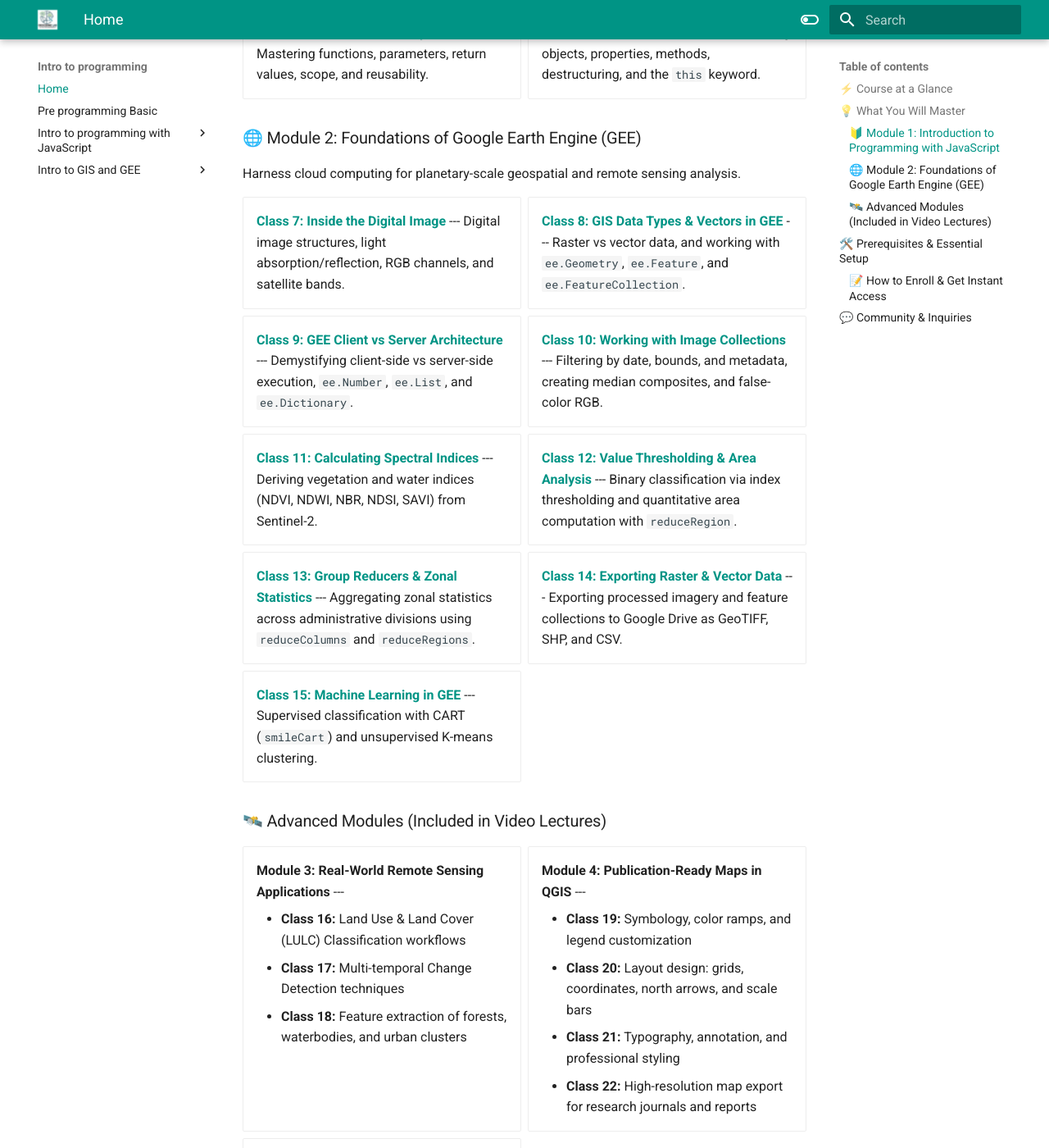
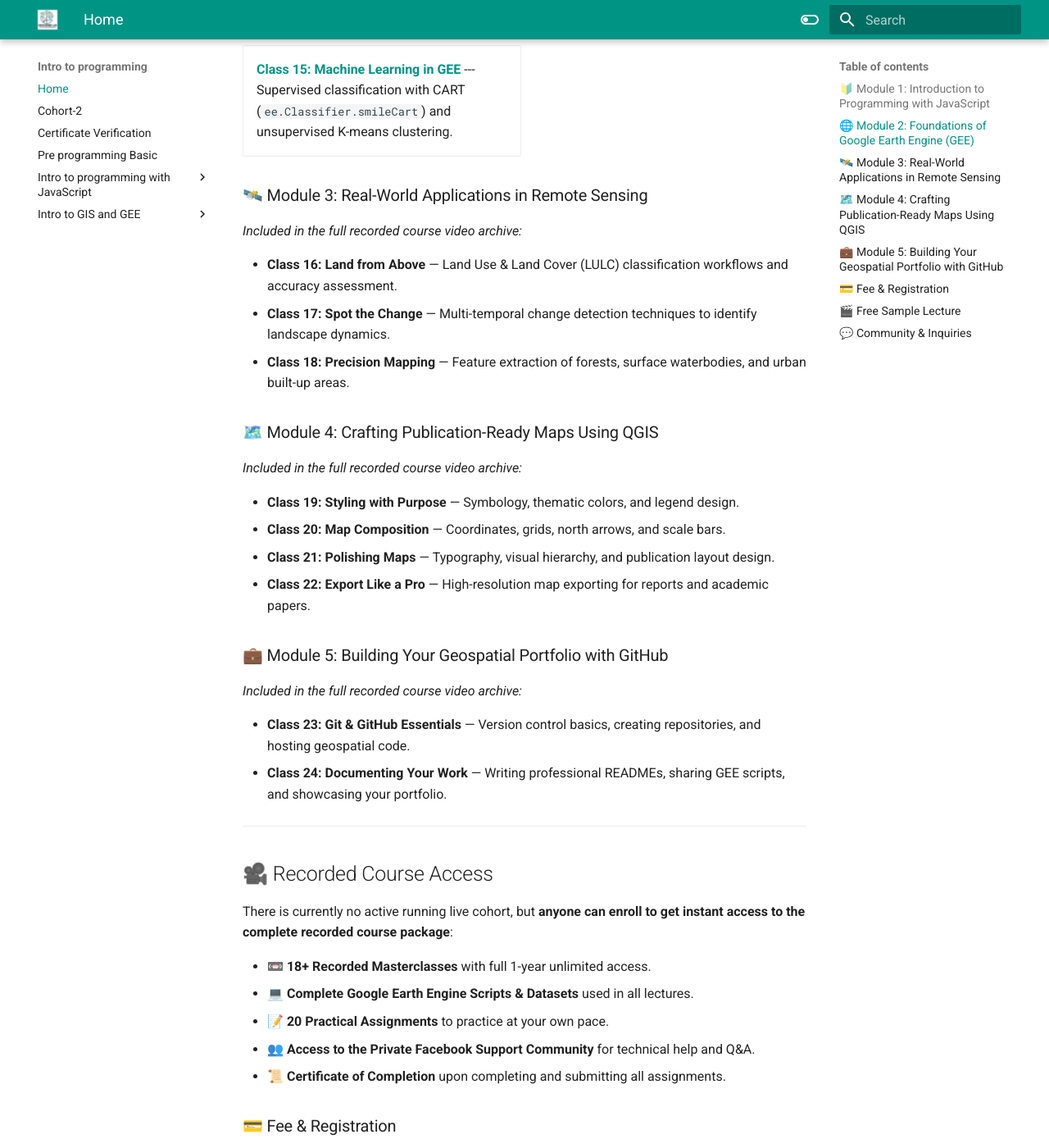
Before and after one commit to ramiz-moktader/geospatial-programming-course, an MkDocs documentation site: the page built from docs/index.md, in a window 1280 px wide and 1400 px high, scrolled down 2077 px. Shown: the whole window at 82% size. Built offline with MkDocs 1.6.1 and Material for MkDocs 9.7.7, drawn with Linux system fonts in a browser that asks for light colours; some of the changed text lies outside the part shown.

Commit message:
feat: redesign homepage focusing on course structure, add dedicated cohort-2 page, and certificate verification registry

```diff
--- /dev/null
+++ b/docs/cohort-2.md
@@ -0,0 +1,75 @@
+# Geospatial Programming Course: Cohort-2
+
+Welcome to the official page for **Cohort-2** of the Geospatial Programming Course by **GEOCODING LAB**. This page contains all the cohort-specific information, session details, performance incentives, and registration records.
+
+---
+
+## 📅 Cohort Overview
+
+* **Cohort Name:** Geospatial Programming Course — Cohort-2
+* **Language:** Bengali (বাংলা)
+* **Status:** Complete / Recorded Access Available
+* **Delivery:** 18 Recorded Classes + 5 Live Interactive Sessions + 20 Practical Assignments + 5 Real-World Projects
+
+---
+
+## 🎁 Special Cohort Benefits & Incentives
+
+We believe in recognizing dedication and exceptional work:
+
+* 🏆 **Top 3 Performers Course Fee Refund:**
+  * 🥇 **1st Place:** **100% Course Fee Refund**
+  * 🥈 **2nd Place:** **70% Course Fee Refund**
+  * 🥉 **3rd Place:** **50% Course Fee Refund**
+* 📜 **Verified Certificate of Completion** upon submitting all required assignments.
+* 🔬 **Research Collaboration:** Opportunity to work directly with the GEOCODING LAB geospatial research team on active research initiatives.
+
+---
+
+## 💳 Cohort-2 Enrollment & Fee Structure
+
+* **Students:** **BDT 2,000**
+* **Professionals:** **BDT 3,500**
+* **Payment Method:** bKash Personal: **`01521486364`** *(Send Money)*
+
+### Registration Form
+Participants submitted their transaction ID and registration details via:
+📝 [Cohort-2 Online Registration Form](https://docs.google.com/forms/d/e/1FAIpQLSdE4sacajpQeKn94LwmY1-KSFThgfF9E-KWC8V_nlrVPVQBOw/viewform?usp=sharing&ouid=108904229993271228632){target="_blank"}
+
+---
+
+## 🎥 Video Lectures & Class Sessions
+
+Cohort participants receive access to all video lectures using the email registered during enrollment.
+
+### Essential Onboarding & Setup
+* [Installing VS Code and Node.js](https://youtu.be/Q1DB41aiV4Y?si=AYn20G9hmRctcNeJ){target="_blank"}
+* [Installing npm & Environment Requirements](https://youtu.be/AqVNAOXOSN0){target="_blank"}
+* [Creating GitHub Account & Asking Questions](https://www.youtube.com/watch?v=n6PiBM-cudM){target="_blank"}
+* [Signing up for Google Earth Engine Account](https://youtu.be/NQDSess-HBQ){target="_blank"}
+
+### Beginner Troubleshooting Guides
+1. [How to Create and Run JS Files in VS Code (English)](https://youtu.be/Fw851CKuyCM){target="_blank"}
+2. [Resolving prompt-sync Module Not Found in Node.js (Bangla)](https://www.youtube.com/watch?v=doIYvq4ZJxA&t=8s){target="_blank"}
+
+### Sample Lecture Preview
+* [Watch: The Hidden Structure of Satellite Imagery](https://www.youtube.com/watch?v=xwlE6-lY2Mk){target="_blank"}
+
+<div class="video-wrapper">
+  <iframe src="https://www.youtube-nocookie.com/embed/xwlE6-lY2Mk" title="The hidden structure of satellite imagery" allow="accelerometer; autoplay; clipboard-write; encrypted-media; gyroscope; picture-in-picture" allowfullscreen></iframe>
+</div>
+
+---
+
+## 📜 Certificate Verification
+
+All Cohort-2 graduates who successfully completed assignments and received certificates can be verified through our official registry:
+👉 [Visit Certificate Verification Portal](certificates/index.md)
+
+---
+
+## 💬 Cohort Community & Support
+
+* 👥 **Facebook Discussion Group:** [GEOCODING LAB Community](https://www.facebook.com/groups/902693884377077){target="_blank"}
+* 🎥 **YouTube Channel:** [@geocodinglab](https://www.youtube.com/@geocodinglab){target="_blank"}
+* ✉️ **Email Support:** [geocoder.contact@gmail.com](mailto:geocoder.contact@gmail.com)
--- a/docs/index.md
+++ b/docs/index.md
@@ -1,86 +1,53 @@
-<div class="hero-container" markdown>
+# Geospatial Programming Course
 
-# Geospatial Programming & Cloud Earth Engine
+Welcome to the **Geospatial Programming Course** by **GEOCODING LAB**! This course is carefully designed to take you from zero coding knowledge to building professional geospatial and remote sensing projects using **Google Earth Engine (GEE)** and **JavaScript** — step by step, in your own language, **Bengali**.
 
-<p class="hero-subtitle">
-A practical, step-by-step masterclass taking you from zero coding experience to building professional geospatial analysis and cloud computing projects with Google Earth Engine — fully explained in <strong>Bengali</strong>.
-</p>
+Whether you are a student, job seeker, or researcher, each module builds upon the previous one to help you understand not just how to write code, but why it works.
 
-<div>
-  <span class="badge primary">⚡ Self-Paced Recorded Course</span>
-  <span class="badge">🎥 1-Year Video & Materials Access</span>
-  <span class="badge">🇧🇩 Bengali Medium</span>
-  <span class="badge">📜 Completion Certificate</span>
-</div>
+---
 
-<div class="hero-cta" markdown>
-[🚀 Explore Curriculum](#course-curriculum){ .md-button .md-button--primary }
-[💳 Get Recorded Classes](#enrollment-pricing){ .md-button }
-[▶️ Watch Free Preview](#sample-class){ .md-button }
-</div>
+<div class="grid cards" markdown>
+
+-   📚 **Course Structure**
+    ---
+    Explore the full 5-module curriculum covering JavaScript, Google Earth Engine, Remote Sensing, QGIS, and GitHub.
+
+    [➡️ View Modules Below](#course-structure)
+
+-   🎓 **Cohort-2 Page**
+    ---
+    Detailed archive of Cohort-2 sessions, schedules, assignments, top-performer incentives, and class resources.
+
+    [➡️ Open Cohort-2 Details](cohort-2.md)
+
+-   📜 **Certificate Verification**
+    ---
+    Official portal to verify certificates issued to course graduates by certificate ID.
+
+    [➡️ Verify a Certificate](certificates/index.md)
+
+-   🎥 **Recorded Course Access**
+    ---
+    There is currently no active live cohort running, but anyone can purchase and access all recorded masterclasses anytime.
+
+    [➡️ Get Recorded Access](#recorded-course-access)
 
 </div>
 
 ---
 
-## ⚡ Course at a Glance
+<h2 id="course-structure">📚 Course Structure & Curriculum</h2>
 
-<div class="grid cards" markdown>
-
--   🎥 **18+ Recorded Masterclasses**
-    ---
-    Structured video lessons taking you from core JavaScript programming to advanced cloud satellite data analytics.
-
--   🧪 **5 Real-World Projects**
-    ---
-    Build portfolio-ready projects including vegetation thresholding, waterbody extraction, and machine learning classification.
-
--   📝 **20 Practical Assignments**
-    ---
-    Reinforce every concept with hands-on coding exercises and direct feedback to ensure true proficiency.
-
--   🏆 **Performance Rewards**
-    ---
-    Top 3 performers receive up to **100% course fee refunds** plus potential opportunities to work with our research team.
-
-</div>
-
----
-
-## 💡 What You Will Master
-
-<div class="grid cards" markdown>
-
--   💻 **JavaScript Fundamentals for GIS**
-    ---
-    Variables, data types, control flow, functions, and objects tailored specifically for Google Earth Engine's JavaScript API.
-
--   🌐 **Google Earth Engine (GEE)**
-    ---
-    Master Google's cloud computing platform: client vs server architecture, proxy objects, reducers, and large-scale data processing.
-
--   🛰️ **Satellite Imagery & Spectral Indices**
-    ---
-    Process multispectral Landsat & Sentinel-2 imagery. Calculate NDVI, NDWI, NDSI, SAVI, and extract environmental insights.
-
--   🗺️ **QGIS & Portfolio Publishing**
-    ---
-    Design publication-ready cartographic layouts in QGIS and document your code on GitHub to build an impressive professional portfolio.
-
-</div>
-
----
-
-<h2 id="course-curriculum">📚 Course Curriculum</h2>
+The course is structured into **5 comprehensive modules** covering programming fundamentals, satellite data science, cloud processing, cartography, and portfolio building.
 
 ### 🔰 Module 1: Introduction to Programming with JavaScript
-Essential programming foundations to build confidence before writing Earth Engine code.
+Build a solid foundation in programming concepts before diving into the Google Earth Engine JavaScript API.
 
 <div class="grid cards" markdown>
 
 -   [**Class 1: Code Begins**](intro-to-programming-with-js-class1.md)
     ---
-    Variables, data types, type conversions, and comparison operators in JavaScript.
+    Variables, data types, type coercion, and comparison operators in JavaScript.
 
 -   [**Class 2: Making Decisions**](conditional-statements-class2.md)
     ---
@@ -92,205 +59,119 @@ Essential programming foundations to build confidence before writing Earth Engin
 
 -   [**Class 4: Organize Everything**](array-class4.md)
     ---
-    Introduction to arrays, array indexing, array methods, and the `map()` method.
+    Arrays, zero-based indexing, array manipulation, and the `map()` method.
 
 -   [**Class 5: Write Once, Use Anywhere**](function-class5.md)
     ---
-    Mastering functions, parameters, return values, scope, and reusability.
+    Function declarations, parameters, return values, and variable scope.
 
 -   [**Class 6: Real-World Data**](js-objects-class6.md)
     ---
-    Understanding objects, properties, methods, destructuring, and the `this` keyword.
+    Objects, key-value pairs, methods, object destructuring, and the `this` keyword.
 
 </div>
 
 ### 🌐 Module 2: Foundations of Google Earth Engine (GEE)
-Harness cloud computing for planetary-scale geospatial and remote sensing analysis.
+Master cloud-based geospatial analysis and planetary-scale data manipulation.
 
 <div class="grid cards" markdown>
 
 -   [**Class 7: Inside the Digital Image**](image-formation-class7.md)
     ---
-    Digital image structures, light absorption/reflection, RGB channels, and satellite bands.
+    Digital image structures, light absorption and reflection, RGB composites, and satellite spectral bands.
 
 -   [**Class 8: GIS Data Types & Vectors in GEE**](raster-vector-data-in-gee.md)
     ---
     Raster vs vector data, and working with `ee.Geometry`, `ee.Feature`, and `ee.FeatureCollection`.
 
--   [**Class 9: GEE Client vs Server Architecture**](gee-client-server-side-class9.md)
+-   [**Class 9: Client vs Server Architecture**](gee-client-server-side-class9.md)
     ---
-    Demystifying client-side vs server-side execution, `ee.Number`, `ee.List`, and `ee.Dictionary`.
+    Demystifying client-side vs server-side execution, proxy objects, `ee.Number`, `ee.List`, and `ee.Dictionary`.
 
 -   [**Class 10: Working with Image Collections**](imgcollection-class10.md)
     ---
-    Filtering by date, bounds, and metadata, creating median composites, and false-color RGB.
+    Filtering collections by date, bounds, and metadata, creating composites, and false-color visualization.
 
 -   [**Class 11: Calculating Spectral Indices**](indexCalculationClass11.md)
     ---
-    Deriving vegetation and water indices (NDVI, NDWI, NBR, NDSI, SAVI) from Sentinel-2.
+    Computing remote sensing indices including NDVI, NDWI, NBR, NDSI, and SAVI from Sentinel-2 and Landsat.
 
--   [**Class 12: Value Thresholding & Area Analysis**](mapThreasholdingclass12.md)
+-   [**Class 12: Value Thresholding & Area Calculations**](mapThreasholdingclass12.md)
     ---
     Binary classification via index thresholding and quantitative area computation with `reduceRegion`.
 
 -   [**Class 13: Group Reducers & Zonal Statistics**](groupReducerClass13.md)
     ---
-    Aggregating zonal statistics across administrative divisions using `reduceColumns` and `reduceRegions`.
+    Computing zonal summaries and aggregated statistics across administrative areas with `reduceColumns` and `reduceRegions`.
 
 -   [**Class 14: Exporting Raster & Vector Data**](exportingDataClass14.md)
     ---
-    Exporting processed imagery and feature collections to Google Drive as GeoTIFF, SHP, and CSV.
+    Exporting processed satellite imagery and vector data to Google Drive in GeoTIFF, Shapefile, and CSV formats.
 
 -   [**Class 15: Machine Learning in GEE**](supmlclass15.md)
     ---
-    Supervised classification with CART (`smileCart`) and unsupervised K-means clustering.
+    Supervised classification with CART (`ee.Classifier.smileCart`) and unsupervised K-means clustering.
 
 </div>
 
-### 🛰️ Advanced Modules (Included in Video Lectures)
+### 🛰️ Module 3: Real-World Applications in Remote Sensing
+*Included in the full recorded course video archive:*
 
-<div class="grid cards" markdown>
+* **Class 16: Land from Above** — Land Use & Land Cover (LULC) classification workflows and accuracy assessment.
+* **Class 17: Spot the Change** — Multi-temporal change detection techniques to identify landscape dynamics.
+* **Class 18: Precision Mapping** — Feature extraction of forests, surface waterbodies, and urban built-up areas.
 
--   **Module 3: Real-World Remote Sensing Applications**
-    ---
-    * **Class 16:** Land Use & Land Cover (LULC) Classification workflows
-    * **Class 17:** Multi-temporal Change Detection techniques
-    * **Class 18:** Feature extraction of forests, waterbodies, and urban clusters
+### 🗺️ Module 4: Crafting Publication-Ready Maps Using QGIS
+*Included in the full recorded course video archive:*
 
--   **Module 4: Publication-Ready Maps in QGIS**
-    ---
-    * **Class 19:** Symbology, color ramps, and legend customization
-    * **Class 20:** Layout design: grids, coordinates, north arrows, and scale bars
-    * **Class 21:** Typography, annotation, and professional styling
-    * **Class 22:** High-resolution map export for research journals and reports
+* **Class 19: Styling with Purpose** — Symbology, thematic colors, and legend design.
+* **Class 20: Map Composition** — Coordinates, grids, north arrows, and scale bars.
+* **Class 21: Polishing Maps** — Typography, visual hierarchy, and publication layout design.
+* **Class 22: Export Like a Pro** — High-resolution map exporting for reports and academic papers.
 
--   **Module 5: Geospatial Portfolio with GitHub**
-    ---
-    * **Class 23:** Git & GitHub essentials for geospatial practitioners
-    * **Class 24:** Documenting projects, writing READMEs, and building a public portfolio
+### 💼 Module 5: Building Your Geospatial Portfolio with GitHub
+*Included in the full recorded course video archive:*
 
-</div>
+* **Class 23: Git & GitHub Essentials** — Version control basics, creating repositories, and hosting geospatial code.
+* **Class 24: Documenting Your Work** — Writing professional READMEs, sharing GEE scripts, and showcasing your portfolio.
 
 ---
 
-<h2 id="sample-class">🎥 Free Sample Class</h2>
+<h2 id="recorded-course-access">🎥 Recorded Course Access</h2>
 
-Watch this preview lecture to experience our clear, step-by-step teaching style:
+There is currently no active running live cohort, but **anyone can enroll to get instant access to the complete recorded course package**:
+
+* 📼 **18+ Recorded Masterclasses** with full 1-year unlimited access.
+* 💻 **Complete Google Earth Engine Scripts & Datasets** used in all lectures.
+* 📝 **20 Practical Assignments** to practice at your own pace.
+* 👥 **Access to the Private Facebook Support Community** for technical help and Q&A.
+* 📜 **Certificate of Completion** upon completing and submitting all assignments.
+
+### 💳 Fee & Registration
+
+* **Students:** **BDT 2,000**
+* **Professionals:** **BDT 3,500**
+* **bKash Personal (Send Money):** **`01521486364`**
+
+After sending the fee, submit your details through the [Online Registration Form](https://docs.google.com/forms/d/e/1FAIpQLSdE4sacajpQeKn94LwmY1-KSFThgfF9E-KWC8V_nlrVPVQBOw/viewform?usp=sharing&ouid=108904229993271228632){target="_blank"} to receive your access links within 24 hours.
+
+For detailed cohort history, timeline, and incentives, see the [Cohort-2 Page](cohort-2.md).
+
+---
+
+## 🎬 Free Sample Lecture
+
+Preview one of our masterclasses to experience our teaching approach:
 
 <div class="video-wrapper">
   <iframe src="https://www.youtube-nocookie.com/embed/xwlE6-lY2Mk" title="The hidden structure of satellite imagery" allow="accelerometer; autoplay; clipboard-write; encrypted-media; gyroscope; picture-in-picture" allowfullscreen></iframe>
 </div>
 
-> [!TIP]
-> **Video Topic:** *The Hidden Structure of Satellite Imagery* — Learn how satellite sensors capture electromagnetic radiation and how digital computers reconstruct multi-band raster data.
-
----
-
-## 🛠️ Prerequisites & Essential Setup
-
-Everything you need to install before starting the hands-on exercises:
-
-<div class="grid cards" markdown>
-
--   💻 [**VS Code & Node.js Setup**](https://youtu.be/Q1DB41aiV4Y?si=AYn20G9hmRctcNeJ){target="_blank"}
-    ---
-    Step-by-step installation of Visual Studio Code and the Node.js runtime.
-
--   📦 [**npm & Environment Setup**](https://youtu.be/AqVNAOXOSN0){target="_blank"}
-    ---
-    Setting up npm and installing packages required for local JavaScript exercises.
-
--   🌍 [**Google Earth Engine Signup**](https://youtu.be/NQDSess-HBQ){target="_blank"}
-    ---
-    Registering for a free Google Earth Engine non-commercial research account.
-
--   🐙 [**GitHub Account & Support**](https://www.youtube.com/watch?v=n6PiBM-cudM){target="_blank"}
-    ---
-    Creating a GitHub account to submit assignments and track your code portfolio.
-
--   🔧 [**Troubleshooting: Creating JS Files**](https://youtu.be/Fw851CKuyCM){target="_blank"}
-    ---
-    How to create and run JavaScript files in VS Code for beginners.
-
--   🔧 [**Troubleshooting: prompt-sync Issue**](https://www.youtube.com/watch?v=doIYvq4ZJxA&t=8s){target="_blank"}
-    ---
-    Resolving module-not-found errors for terminal input handling in Node.js.
-
-</div>
-
----
-
-<h2 id="enrollment-pricing">💳 Enrollment & Pricing</h2>
-
-Our recorded course gives you self-paced access to the complete lecture library, source code scripts, and community support.
-
-<div class="pricing-grid">
-
-  <div class="pricing-card">
-    <div class="pricing-header">
-      <h3>Student Plan</h3>
-      <p>For currently enrolled university and college students</p>
-    </div>
-    <div class="pricing-price">
-      BDT 2,000 <small>/ one-time</small>
-    </div>
-    <ul class="pricing-features">
-      <li>✅ Full access to all 18+ recorded lectures</li>
-      <li>✅ 1-year unlimited video access</li>
-      <li>✅ Complete GEE scripts & dataset access</li>
-      <li>✅ 20 practical assignments with feedback</li>
-      <li>✅ Community support group access</li>
-      <li>✅ Course completion certificate</li>
-    </ul>
-    <a href="https://docs.google.com/forms/d/e/1FAIpQLSdE4sacajpQeKn94LwmY1-KSFThgfF9E-KWC8V_nlrVPVQBOw/viewform?usp=sharing&ouid=108904229993271228632" target="_blank" class="md-button md-button--primary" style="text-align: center;">Enroll as Student</a>
-  </div>
-
-  <div class="pricing-card featured">
-    <div class="pricing-badge">Popular</div>
-    <div class="pricing-header">
-      <h3>Professional Plan</h3>
-      <p>For job seekers, researchers, and industry professionals</p>
-    </div>
-    <div class="pricing-price">
-      BDT 3,500 <small>/ one-time</small>
-    </div>
-    <ul class="pricing-features">
-      <li>✅ Full access to all 18+ recorded lectures</li>
-      <li>✅ 1-year unlimited video access</li>
-      <li>✅ Complete GEE scripts & dataset access</li>
-      <li>✅ 20 practical assignments with feedback</li>
-      <li>✅ Community support group access</li>
-      <li>✅ Course completion certificate</li>
-      <li>✅ Research team collaboration eligibility</li>
-    </ul>
-    <a href="https://docs.google.com/forms/d/e/1FAIpQLSdE4sacajpQeKn94LwmY1-KSFThgfF9E-KWC8V_nlrVPVQBOw/viewform?usp=sharing&ouid=108904229993271228632" target="_blank" class="md-button md-button--primary" style="text-align: center;">Enroll as Professional</a>
-  </div>
-
-</div>
-
-### 📝 How to Enroll & Get Instant Access
-
-1. **Send the Course Fee via bKash**:
-   - bKash Personal Number: **`01521486364`** *(Send Money)*
-2. **Complete the Registration Form**:
-   - Fill out our [Online Registration Form](https://docs.google.com/forms/d/e/1FAIpQLSdE4sacajpQeKn94LwmY1-KSFThgfF9E-KWC8V_nlrVPVQBOw/viewform?usp=sharing&ouid=108904229993271228632){target="_blank"} with your transaction ID and email.
-3. **Receive Instant Access**:
-   - You will receive an invitation email containing access to all recorded video classes, starter code, and the private support group.
-
-> [!NOTE]
-> **🏆 Top Performer Refund Program:**
-> We reward commitment! Students with top assignment performance are eligible for fee refunds:
-> - **1st Place:** 100% Course Fee Refund
-> - **2nd Place:** 70% Course Fee Refund
-> - **3rd Place:** 50% Course Fee Refund
-
 ---
 
 ## 💬 Community & Inquiries
 
-Have questions or need assistance? Connect with us:
-
-- 🌐 **Official Website:** [geocodinglab.com](https://geocodinglab.com)
-- 👥 **Facebook Discussion Group:** [GEOCODING LAB Community](https://www.facebook.com/groups/902693884377077){target="_blank"}
-- 🎥 **YouTube Channel:** [@geocodinglab](https://www.youtube.com/@geocodinglab){target="_blank"}
-- ✉️ **Email Support:** [geocoder.contact@gmail.com](mailto:geocoder.contact@gmail.com)
+* 🌐 **Website:** [geocodinglab.com](https://geocodinglab.com)
+* 👥 **Facebook Discussion Group:** [GEOCODING LAB Community](https://www.facebook.com/groups/902693884377077){target="_blank"}
+* 🎥 **YouTube Channel:** [@geocodinglab](https://www.youtube.com/@geocodinglab){target="_blank"}
+* ✉️ **Email Support:** [geocoder.contact@gmail.com](mailto:geocoder.contact@gmail.com)
--- a/mkdocs.yml
+++ b/mkdocs.yml
@@ -4,13 +4,15 @@ site_url: https://geocodinglab.com
 # defeine TOC or order of website-
 nav:
   - Home: index.md
+  - Cohort-2: cohort-2.md
+  - Certificate Verification: certificates/index.md
   - Pre programming Basic: pre-prog-basic.md
   - Intro to programming with JavaScript:
         - Class 1 - var, data type, comparison operator: intro-to-programming-with-js-class1.md
         - Class 2 - Arithmetic operators, conditional statements: conditional-statements-class2.md
         - Class 3 - Logical operator, loop: logical-operator-loop-class3.md
-        - Class 4 - Arrary: array-class4.md
-        - class 5 - Function: function-class5.md
+        - Class 4 - Array: array-class4.md
+        - Class 5 - Function: function-class5.md
         - Class 6 - Object: js-objects-class6.md
   - Intro to GIS and GEE:
      - Class 7 - Basic structure of an image: image-formation-class7.md
```
Also changed, not shown: docs/certificates/index.md (added, +48 -0 lines).
